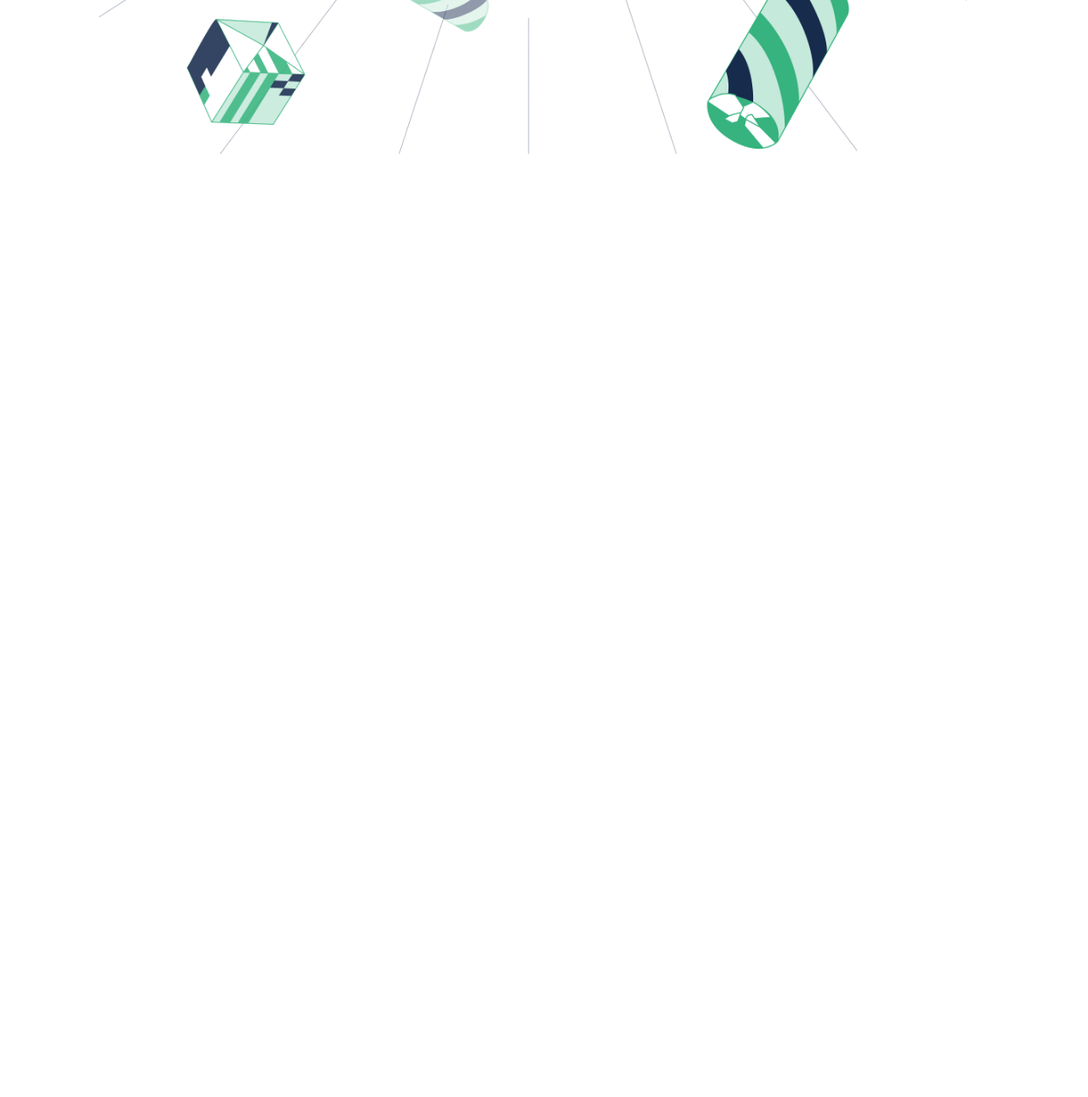
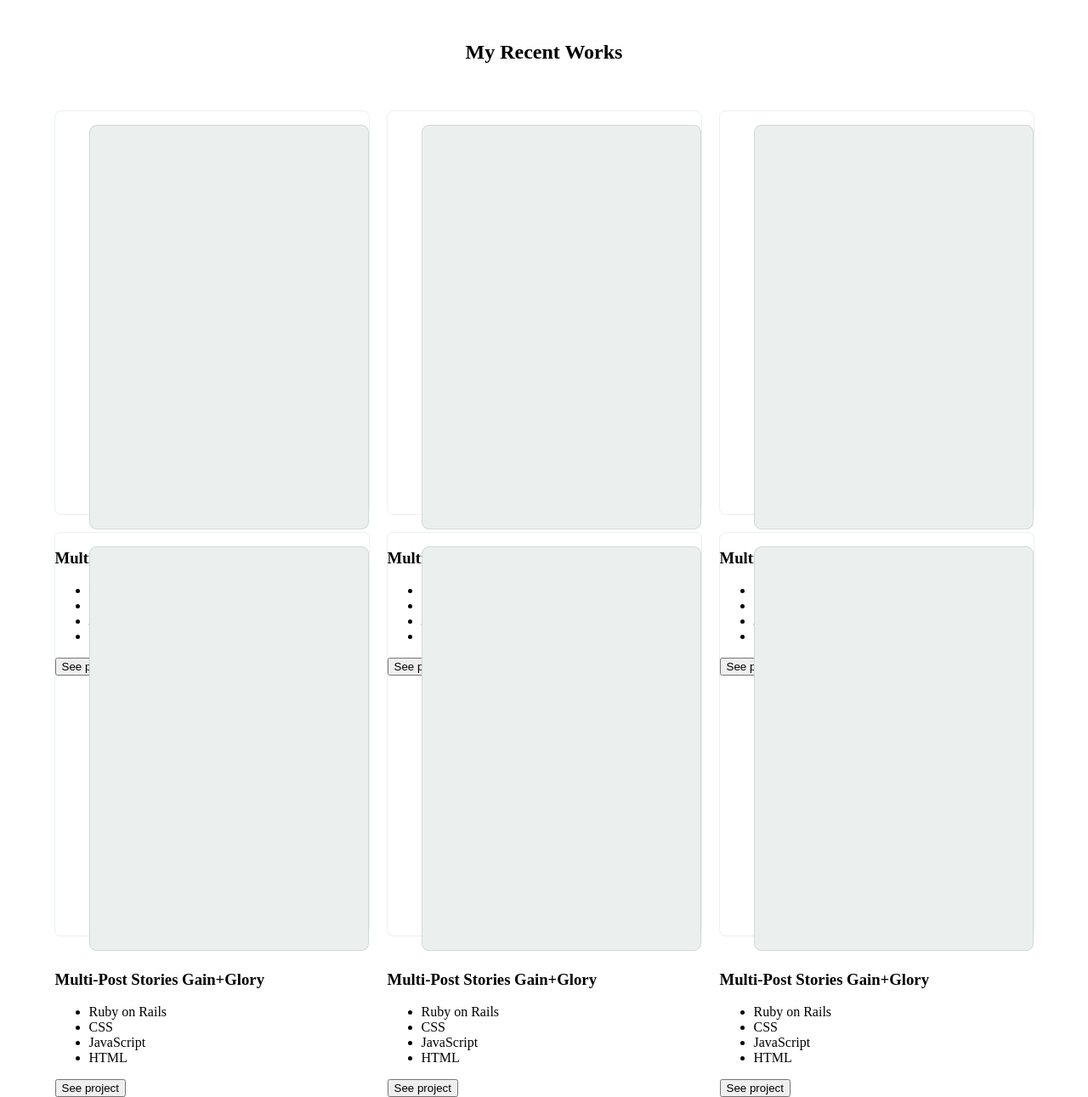
Before and after one commit to ReyAntonio12/Reynaldo--Portfolio, a website: page index.html in a window 1280 px wide. Shown: the part 619-1910 px from the top of the page at 85% size. Before the commit the page ends 800 px from the top, so only its background shows below. Drawn offline with Linux system fonts and the light colour scheme.

Commit message:
Adding first changes in work section of website, add new images and css styles

```diff
--- a/index.html
+++ b/index.html
@@ -50,5 +50,101 @@
       </ul>
     </section>
   </main>
+
+  <!-- Works Section-->
+
+  <section class="works__container">
+    <h2 id="worksTitle">My Recent Works</h2>
+    <article class="project__container">
+      <figure class="screenshot__container">
+        <img class="work--screenshot" src="assets\Img Plaholder.png" alt="Project Screenshoot">
+      </figure>
+      <div class="work__information">
+        <h3 class="project--title">Multi-Post Stories Gain+Glory</h3>
+        <ul class="project__tech">
+          <li>Ruby on Rails</li>
+          <li>CSS</li>
+          <li>JavaScript</li>
+          <li>HTML</li>
+        </ul>
+        <button class="action__button">See project</button>
+      </div>
+    </article>
+    <article class="project__container">
+        <figure class="screenshot__container">
+          <img class="work--screenshot" src="assets\Img Plaholder.png" alt="Project Screenshoot">
+        </figure>
+        <div class="work__information">
+          <h3 class="project--title">Multi-Post Stories Gain+Glory</h3>
+          <ul class="project__tech">
+            <li>Ruby on Rails</li>
+            <li>CSS</li>
+            <li>JavaScript</li>
+            <li>HTML</li>
+          </ul>
+          <button class="action__button">See project</button>
+        </div>
+      </article>
+      <article class="project__container">
+        <figure class="screenshot__container">
+          <img class="work--screenshot" src="assets\Img Plaholder.png" alt="Project Screenshoot">
+        </figure>
+        <div class="work__information">
+          <h3 class="project--title">Multi-Post Stories Gain+Glory</h3>
+          <ul class="project__tech">
+            <li>Ruby on Rails</li>
+            <li>CSS</li>
+            <li>JavaScript</li>
+            <li>HTML</li>
+          </ul>
+          <button class="action__button">See project</button>
+        </div>
+      </article>
+      <article class="project__container">
+        <figure class="screenshot__container">
+          <img class="work--screenshot" src="assets\Img Plaholder.png" alt="Project Screenshoot">
+        </figure>
+        <div class="work__information">
+          <h3 class="project--title">Multi-Post Stories Gain+Glory</h3>
+          <ul class="project__tech">
+            <li>Ruby on Rails</li>
+            <li>CSS</li>
+            <li>JavaScript</li>
+            <li>HTML</li>
+          </ul>
+          <button class="action__button">See project</button>
+        </div>
+      </article>
+      <article class="project__container">
+        <figure class="screenshot__container">
+          <img class="work--screenshot" src="assets\Img Plaholder.png" alt="Project Screenshoot">
+        </figure>
+        <div class="work__information">
+          <h3 class="project--title">Multi-Post Stories Gain+Glory</h3>
+          <ul class="project__tech">
+            <li>Ruby on Rails</li>
+            <li>CSS</li>
+            <li>JavaScript</li>
+            <li>HTML</li>
+          </ul>
+          <button class="action__button">See project</button>
+        </div>
+      </article>
+      <article class="project__container">
+        <figure class="screenshot__container">
+          <img class="work--screenshot" src="assets\Img Plaholder.png" alt="Project Screenshoot">
+        </figure>
+        <div class="work__information">
+          <h3 class="project--title">Multi-Post Stories Gain+Glory</h3>
+          <ul class="project__tech">
+            <li>Ruby on Rails</li>
+            <li>CSS</li>
+            <li>JavaScript</li>
+            <li>HTML</li>
+          </ul>
+          <button class="action__button">See project</button>
+        </div>
+      </article>
+  </section>
 </body>
 </html>
--- a/styles.css
+++ b/styles.css
@@ -1,11 +1,17 @@
+/* Main Configurations */
+
+*{
+  scroll-behavior: smooth;
+}
+
 /* Adjusting every box to the hole body of the page */
 
 .main__container {
-  margin-top: 50px;
   display: flex;
   flex-direction: row;
   flex-wrap: wrap;
   justify-content: center;
+  margin: 0;
 }
 
 /* Adjusting navigation bar to the top */
@@ -44,6 +50,7 @@
 
 .main__containerinfo {
   padding-top: 100px;
+  padding-bottom: 160px;
 }
 
 /* Adjusting mapping for icons */
@@ -63,6 +70,28 @@
   width: 19px;
   border-radius: 0;
   list-style: none;
+}
+
+/* Portfolio Section */
+
+.works__container {
+  padding-top: 80px;
+  display: grid;
+  grid-template-columns: repeat(3, 1fr);
+  grid-gap: 20px;
+}
+
+.project__container {
+  border: 1px solid #EBF0EE;
+  width: 369px;
+  height: 474px;
+  border-radius: 8px;
+}
+
+#worksTitle {
+  grid-column: 1 / 4;
+  padding-bottom: 15px;
+  text-align: center;
 }
 
 /* Media queries for responsive design */
@@ -147,11 +176,12 @@
 
 /* Desktop / Laptop */
 
-@media (min-width: 651px) {
-  body {
+@media (min-width: 768px) {
+  .main__containerinfo {
     background-image: url('images/desktop_background.png');
     background-size: cover;
     background-repeat: no-repeat;
+    width: 100%;
   }
 
   /* Navigation */
@@ -190,6 +220,7 @@
     line-height: 60px;
     text-align: center;
     letter-spacing: 0.37px;
+    margin: 0;
   }
 
   #titlePortfolio {
```
Also changed, not shown: assets/Img Plaholder.png (added).
